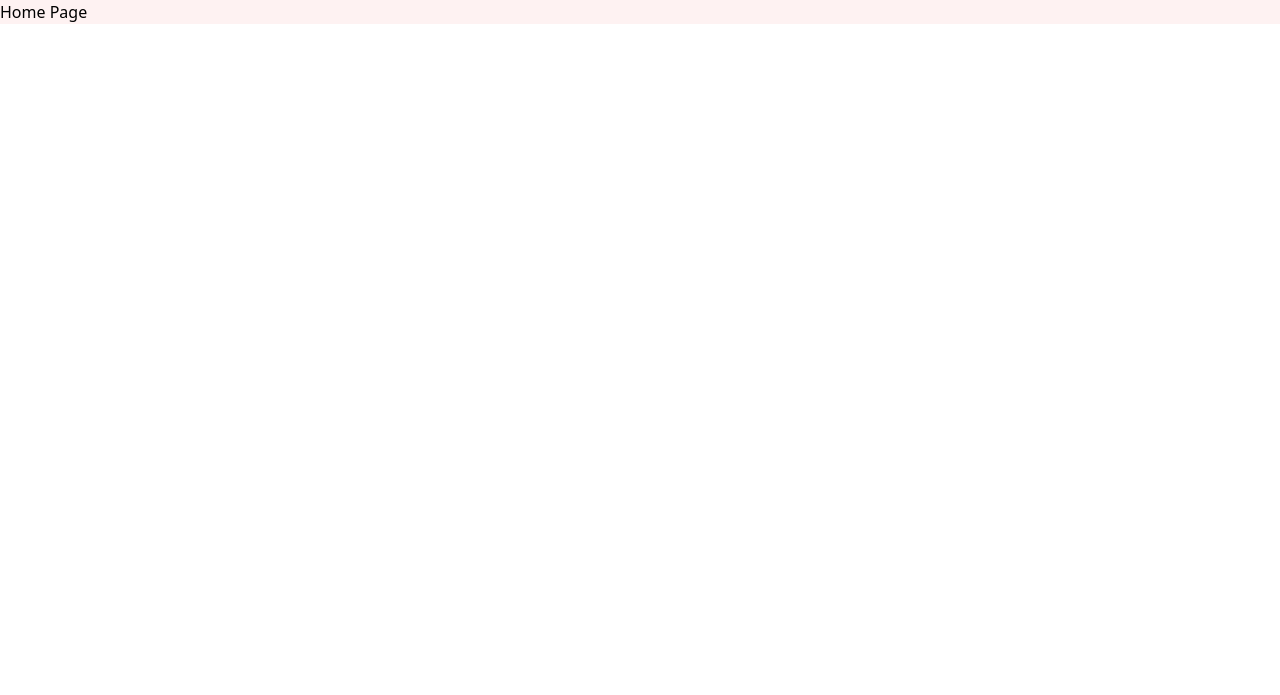
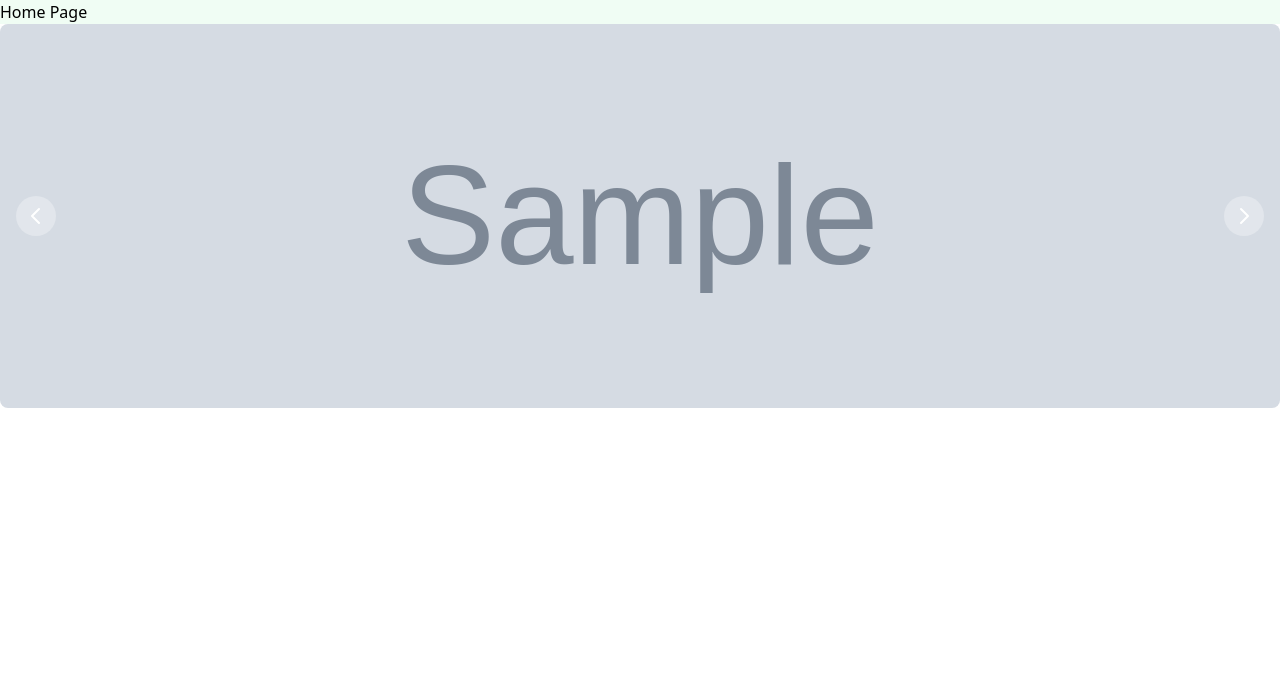
Before and after one commit to deshondixon/django-snacks, a Django app: template templates/home.html in a window 1280 px wide. Shown: the top 695 px of the page. Run offline with Django 4.2, Linux system fonts and the light colour scheme; the template is opened without the code that fills it: most values are stand-ins (such as "Sample title", 1, 10 or a date in 2020); grey boxes marked "Sample" are stand-in pictures; style sheets or scripts are compiled from the project's sources; some libraries are stand-ins or nearby versions.

Commit message:
images not loading

```diff
--- a/templates/base.html
+++ b/templates/base.html
@@ -8,12 +8,12 @@
     <meta name="viewport"
           content="width=device-width, user-scalable=no, initial-scale=1.0, maximum-scale=1.0, minimum-scale=1.0">
     <meta http-equiv="X-UA-Compatible" content="ie=edge">
-    <title>Document</title>
 
     {% compress css %}
     <link rel="stylesheet" href="{% static 'src/output.css' %}">
     {% endcompress %}
 
+    <title>Document</title>
 </head>
 <body>
 
--- a/templates/home.html
+++ b/templates/home.html
@@ -1,26 +1,22 @@
 {% extends "base.html" %}
 
 {% block content %}
-    <h1 class="bg-red-50">Home Page</h1>
+  <h1 class="bg-green-50">Home Page</h1>
+
+
   <div id="default-carousel" class="relative" data-carousel="static">
+
       <!-- Carousel wrapper -->
       <div class="relative h-56 overflow-hidden rounded-lg md:h-96">
-         <!-- Item 1 -->
-        <div class="hidden duration-700 ease-in-out" data-carousel-item>
-            <span class="absolute text-2xl font-semibold text-white -translate-x-1/2 -translate-y-1/2 top-1/2 left-1/2 sm:text-3xl dark:text-gray-800">First Slide</span>
-            <img src="/docs/images/carousel/carousel-1.svg" class="absolute block w-full -translate-x-1/2 -translate-y-1/2 top-1/2 left-1/2" alt="...">
+        {% for snack in snacks %}
+           <!-- Item thing -->
+          <div class="duration-700 ease-in-out" data-carousel-item>
+              <span class="absolute text-2xl font-semibold text-white -translate-x-1/2 -translate-y-1/2 top-1/2 left-1/2 sm:text-3xl dark:text-gray-800">{{ snack.title }}</span>
+              <img src="{{ snack.image_url }}" class="absolute block w-full -translate-x-1/2 -translate-y-1/2 top-1/2 left-1/2" alt="...">
           </div>
-        <!-- Item 2 -->
-        <div class="hidden duration-700 ease-in-out" data-carousel-item>
-            <span class="absolute text-2xl font-semibold text-white -translate-x-1/2 -translate-y-1/2 top-1/2 left-1/2 sm:text-3xl dark:text-gray-800">Second Slide</span>
-            <img src="/docs/images/carousel/carousel-2.svg" class="absolute block w-full -translate-x-1/2 -translate-y-1/2 top-1/2 left-1/2" alt="...">
+        {% endfor %}
       </div>
-        <!-- Item 3 -->
-        <div class="hidden duration-700 ease-in-out" data-carousel-item>
-            <span class="absolute text-2xl font-semibold text-white -translate-x-1/2 -translate-y-1/2 top-1/2 left-1/2 sm:text-3xl dark:text-gray-800">Third Slide</span>
-            <img src="/docs/images/carousel/carousel-3.svg" class="absolute block w-full -translate-x-1/2 -translate-y-1/2 top-1/2 left-1/2" alt="...">
-        </div>
-    </div>
+
       <!-- Slider indicators -->
       <div class="absolute z-30 flex space-x-3 -translate-x-1/2 bottom-5 left-1/2">
           <button type="button" class="w-3 h-3 rounded-full" aria-current="false" aria-label="Slide 1" data-carousel-slide-to="0"></button>
@@ -41,4 +37,5 @@
           </span>
       </button>
   </div>
+
 {% endblock content %}
```
Also changed, not shown: snacks/views.py (+28 -0 lines). Lines whose indentation alone changed are shown as unchanged.
